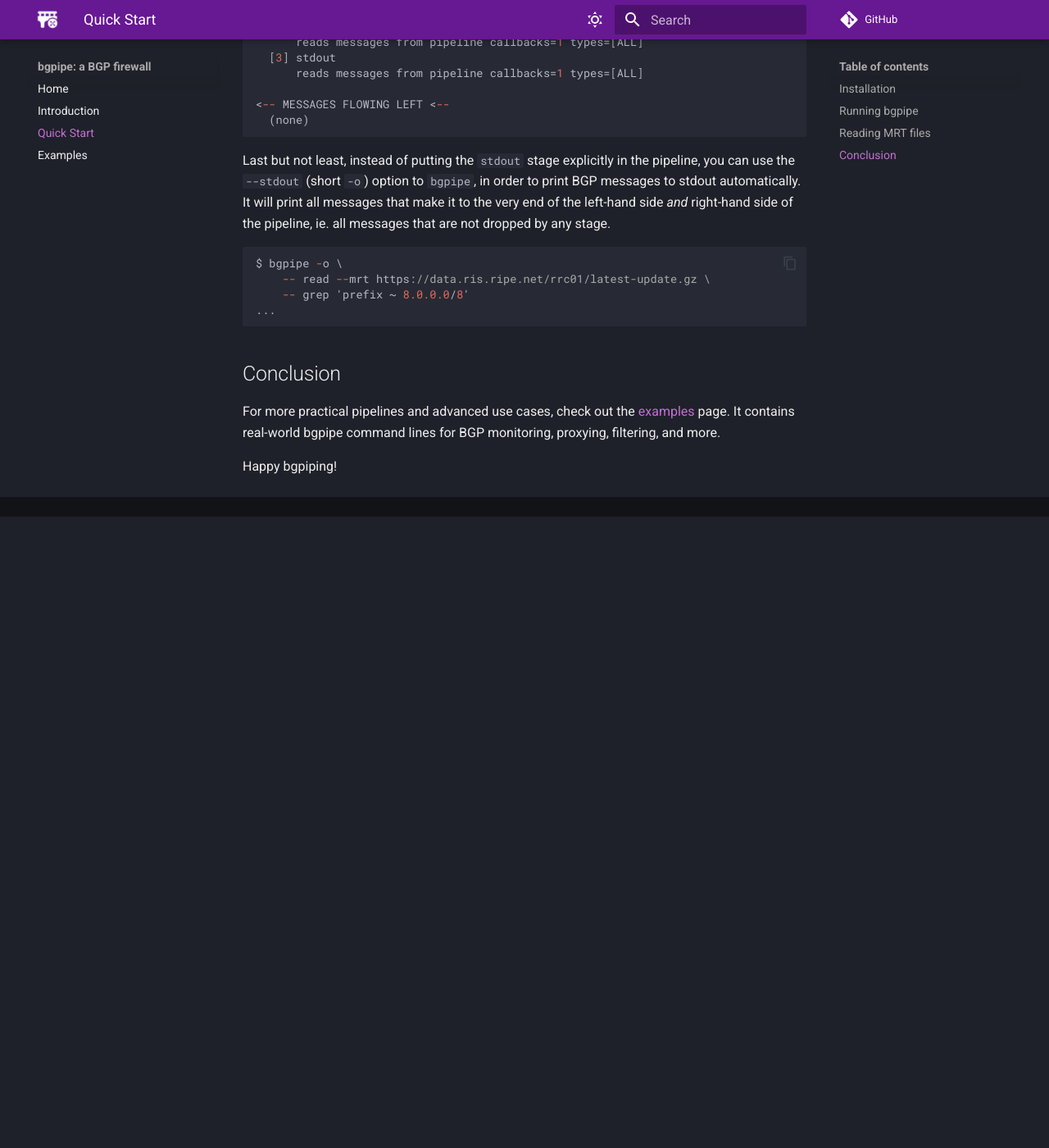
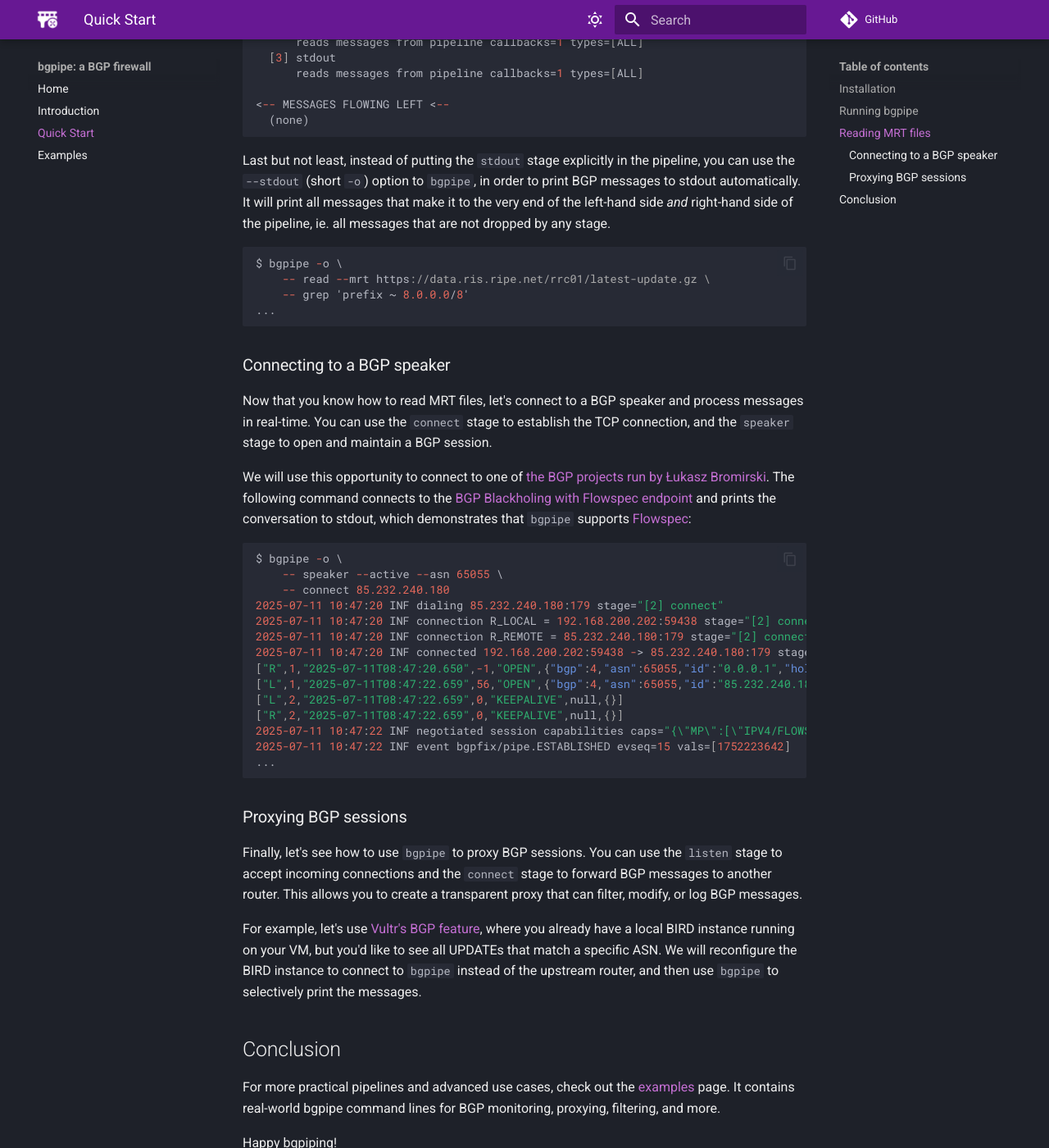
Before and after one commit to bgpfix/bgpipe, an MkDocs documentation site: the page built from docs/quickstart.md, in a window 1280 px wide and 1400 px high, scrolled down 3082 px. Shown: the whole window at 82% size. Built offline with MkDocs 1.6.1 and Material for MkDocs 9.7.7, drawn with Linux system fonts in a browser that asks for light colours; comment, search, counter and statistics services are not loaded; the version menu is left out; before the commit the page ends 3712 px from its top, so only the background shows below that.

Commit message:
docs wip

````diff
--- a/docs/quickstart.md
+++ b/docs/quickstart.md
@@ -135,6 +135,37 @@ $ bgpipe -o \
 ...
 ```
 
+### Connecting to a BGP speaker
+
+Now that you know how to read MRT files, let's connect to a BGP speaker and process messages in real-time. You can use the `connect` stage to establish the TCP connection, and the `speaker` stage to open and maintain a BGP session.
+
+We will use this opportunity to connect to one of [the BGP projects run by Łukasz Bromirski](https://lukasz.bromirski.net/projects/). The following command connects to the [BGP Blackholing with Flowspec endpoint](https://lukasz.bromirski.net/bgp-fs-blackholing/) and prints the conversation to stdout, which demonstrates that `bgpipe` supports [Flowspec](https://datatracker.ietf.org/doc/html/rfc8955):
+
+```json
+$ bgpipe -o \
+    -- speaker --active --asn 65055 \
+    -- connect 85.232.240.180
+2025-07-11 10:47:20 INF dialing 85.232.240.180:179 stage="[2] connect"
+2025-07-11 10:47:20 INF connection R_LOCAL = 192.168.200.202:59438 stage="[2] connect"
+2025-07-11 10:47:20 INF connection R_REMOTE = 85.232.240.180:179 stage="[2] connect"
+2025-07-11 10:47:20 INF connected 192.168.200.202:59438 -> 85.232.240.180:179 stage="[2] connect"
+["R",1,"2025-07-11T08:47:20.650",-1,"OPEN",{"bgp":4,"asn":65055,"id":"0.0.0.1","hold":90,"caps":{"MP":["IPV4/UNICAST","IPV4/FLOWSPEC","IPV6/UNICAST","IPV6/FLOWSPEC"],"ROUTE_REFRESH":true,"EXTENDED_MESSAGE":true,"AS4":65055}},{}]
+["L",1,"2025-07-11T08:47:22.659",56,"OPEN",{"bgp":4,"asn":65055,"id":"85.232.240.180","hold":7200,"caps":{"MP":["IPV4/FLOWSPEC"],"ROUTE_REFRESH":true,"EXTENDED_NEXTHOP":["IPV4/UNICAST/IPV6","IPV4/MULTICAST/IPV6","IPV4/MPLS_VPN/IPV6"],"AS4":65055,"PRE_ROUTE_REFRESH":true}},{}]
+["L",2,"2025-07-11T08:47:22.659",0,"KEEPALIVE",null,{}]
+["R",2,"2025-07-11T08:47:22.659",0,"KEEPALIVE",null,{}]
+2025-07-11 10:47:22 INF negotiated session capabilities caps="{\"MP\":[\"IPV4/FLOWSPEC\"],\"ROUTE_REFRESH\":true,\"AS4\":65055}"
+2025-07-11 10:47:22 INF event bgpfix/pipe.ESTABLISHED evseq=15 vals=[1752223642]
+...
+```
+
+### Proxying BGP sessions
+
+Finally, let's see how to use `bgpipe` to proxy BGP sessions. You can use the `listen` stage to accept incoming connections and the `connect` stage to forward BGP messages to another router. This allows you to create a transparent proxy that can filter, modify, or log BGP messages.
+
+For example, let's use [Vultr's BGP feature](https://docs.vultr.com/configuring-bgp-on-vultr), where you already have a local BIRD instance running on your VM, but you'd like to see all UPDATEs that match a specific ASN. We will reconfigure the BIRD instance to connect to `bgpipe` instead of the upstream router, and then use `bgpipe` to selectively print the messages.
+
+
+
 ## Conclusion
 
 For more practical pipelines and advanced use cases, check out the [examples](examples.md) page. It contains real-world bgpipe command lines for BGP monitoring, proxying, filtering, and more.
````
